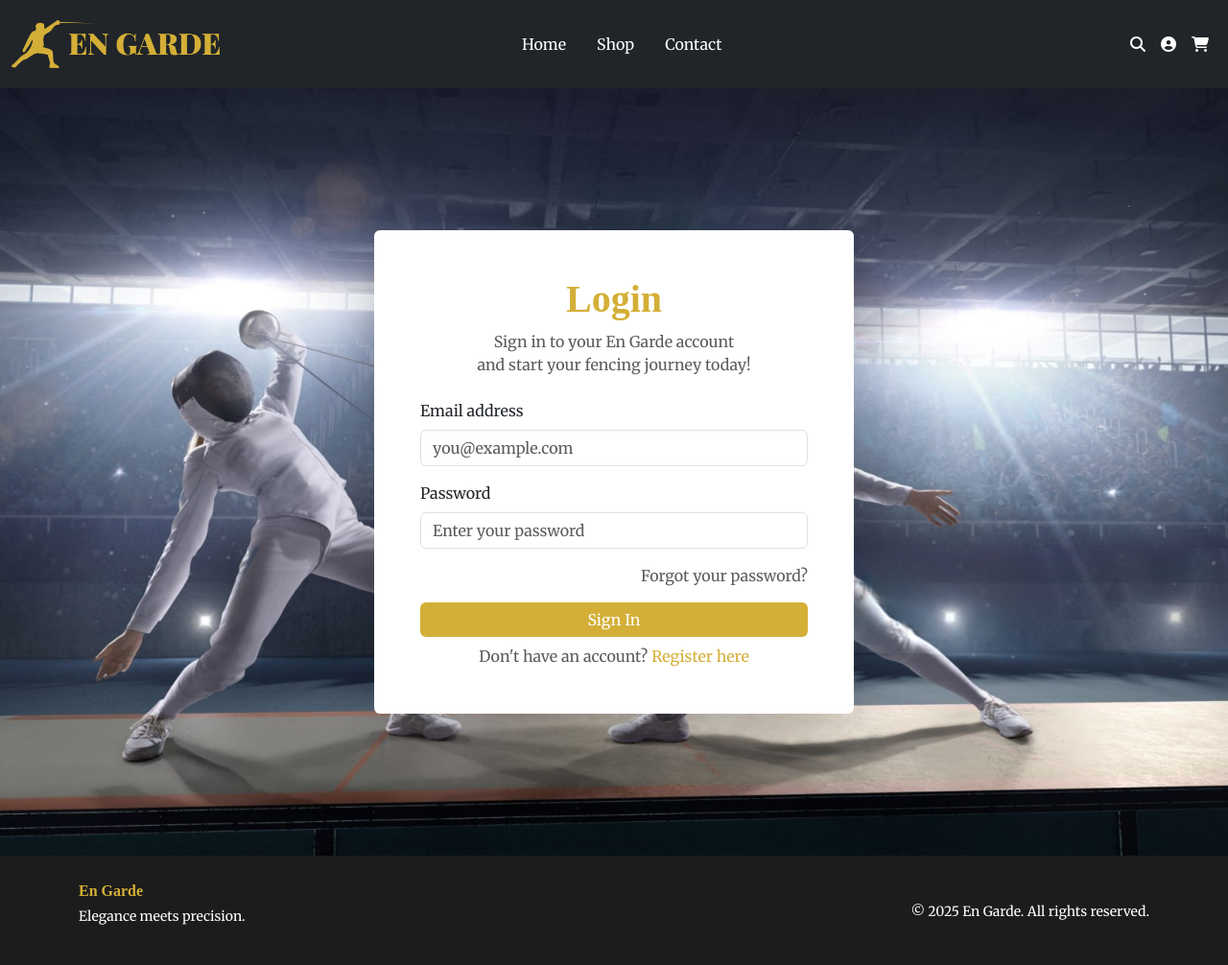
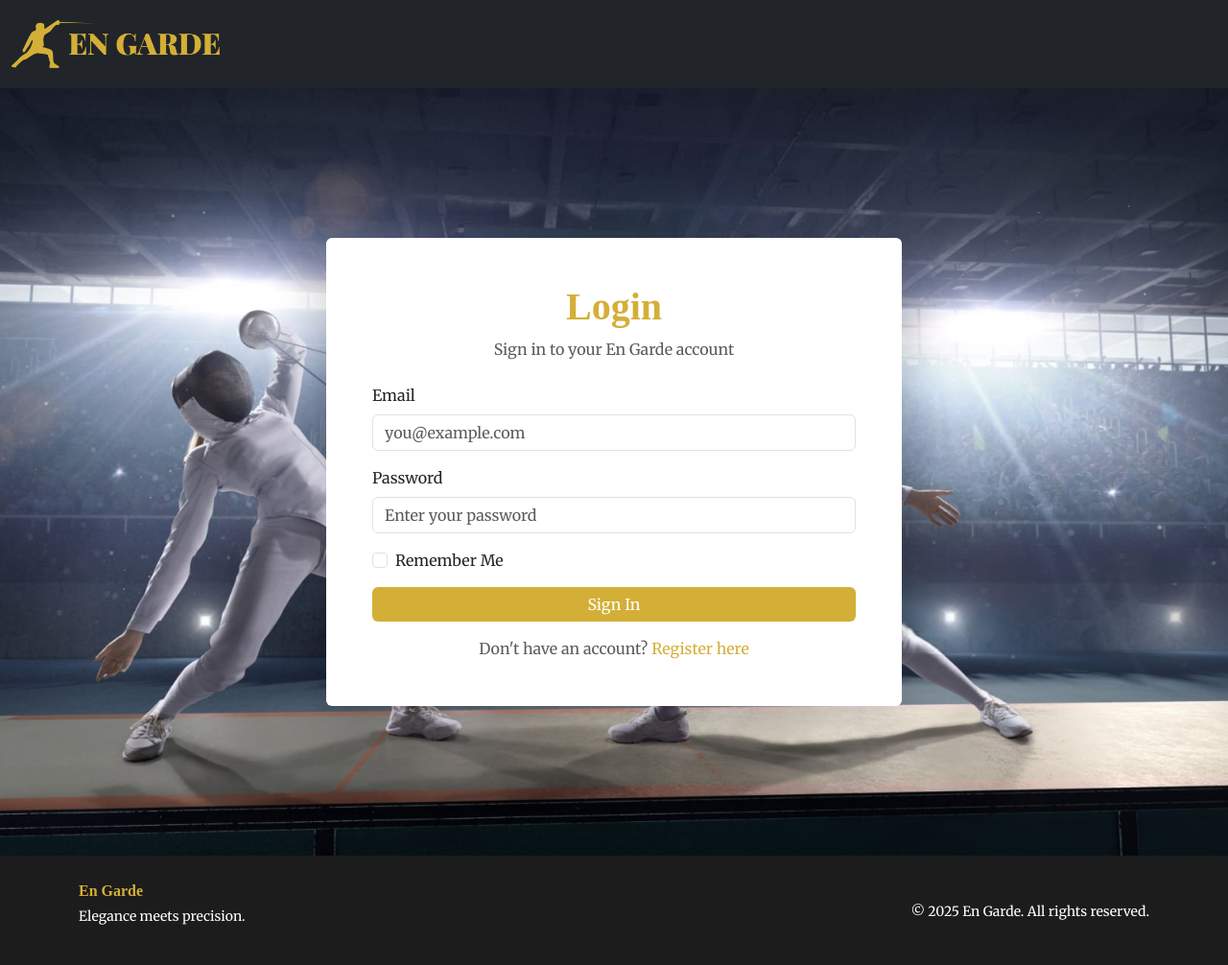
Before and after one commit to oskargarlinski/flask-engarde, a Flask app: page /login in a window 1280 px wide. Shown: the whole page at 96% size. Run offline with Flask 3, Linux system fonts and the light colour scheme; some libraries are stand-ins or nearby versions; some web fonts are replaced.

Commit message:
i was working on a mega menu but couldn't get it to work, i'll revisit another time but for now it's time for me to sleep. TODO - reimplement icons on the right side of navbar and develop the middle portion of navbar with item categories.

```diff
--- a/website/forms.py
+++ b/website/forms.py
@@ -1,5 +1,5 @@
 from flask_wtf import FlaskForm
-from wtforms import StringField, PasswordField, SubmitField
+from wtforms import StringField, PasswordField, SubmitField, BooleanField
 from wtforms.validators import DataRequired, Email, EqualTo, Length, Regexp, ValidationError
 import re
 
@@ -10,13 +10,16 @@ def strong_password(form, field):
     if len(password) < 8:
         raise ValidationError("Password must be at least 8 characters long.")
     if not re.search(r'[A-Z]', password):
-        raise ValidationError( "Password must include at least one uppercase letter.")
+        raise ValidationError(
+            "Password must include at least one uppercase letter.")
     if not re.search(r'[a-z]', password):
-        raise ValidationError( "Password must include at least one lowercase letter.")
+        raise ValidationError(
+            "Password must include at least one lowercase letter.")
     if not re.search(r'\d', password):
         raise ValidationError("Password must include at least one number.")
     if not re.search(r'[!@#$%^&*(),.?":{}|<>]', password):
-        raise ValidationError( "Password must include at least one special character.")
+        raise ValidationError(
+            "Password must include at least one special character.")
 
 
 class SignupForm(FlaskForm):
@@ -30,3 +33,12 @@ class SignupForm(FlaskForm):
     confirm_password = PasswordField('Confirm Password', validators=[
                                      DataRequired(message="Please confirm your password."), EqualTo('password', message='Passwords must match')])
     submit = SubmitField('Sign Up')
+
+
+class LoginForm(FlaskForm):
+    email = StringField('Email', validators=[DataRequired(
+        message="Email is required."), Email(message="Please enter a valid email address.")])
+    password = PasswordField('Password', validators=[
+                             DataRequired(message="Password is required.")])
+    remember = BooleanField("Remember Me")
+    submit = SubmitField("Sign In")
--- a/website/static/styles.css
+++ b/website/static/styles.css
@@ -1,8 +1,12 @@
 :root {
     --fencing-gold: #D4AF37;
     --fencing-dark: #1C1C1C;
+    --gold-weak: #cd7f32;
+    --gold-moderate: #D4AF37;
+    --gold-strong: #ffdf00;
 }
 
+/* Fonts */
 body {
     font-family: 'Merriweather', serif;
 }
@@ -13,28 +17,28 @@ h3 {
     font-family: 'Playfair Display', serif;
 }
 
+/* Navbar */
 .navbar {
     background-color: var(--fencing-dark);
 }
 
-/* Hover + active state */
+.navbar-nav .nav-link {
+    color: white;
+    transition: color 0.5s ease;
+}
+
 .navbar-nav .nav-link:hover,
 .navbar-nav .nav-link.active {
     color: var(--fencing-gold);
 }
 
-.nav-link {
-    color: white;
-    transition: color 0.5s ease;
-}
-
-.nav-link:hover {
-    color: var(--fencing-gold);
-}
-
-.login-page {
-    background: url("images/fencing-bg-1.jpeg") no-repeat center center fixed;
+/* Auth page backgrounds */
+.login-page,
+.signup-page {
     background-size: cover;
+    background-repeat: no-repeat;
+    background-position: center center;
+    background-attachment: fixed;
     min-height: 100vh;
     display: flex;
     align-items: center;
--- a/website/templates/base.html
+++ b/website/templates/base.html
@@ -22,31 +22,12 @@
     <nav class="navbar navbar-expand-lg navbar-dark bg-dark py-3">
       <div class="container-fluid d-flex align-items-center justify-content-between">
         <!-- LEFT: Logo -->
-        <div class="d-flex align-items-center" style="min-width: 218px;">
-          <a class="navbar-brand" href="#"><img src="{{ url_for('static', filename='images/logo.png') }}" alt="Brand" height="50" /></a>
+        <div class="d-flex align-items-center">
+          <a class="navbar-brand" href="{{ url_for('views.home') }}"><img src="{{ url_for('static', filename='images/logo.png') }}" alt="Brand" height="50" /></a>
         </div>
 
-        <!-- CENTER: Nav links -->
-        <div class="d-none d-lg-flex justify-content-center flex-grow-1">
-          <ul class="navbar-nav">
-            <li class="nav-item mx-2">
-              <a class="nav-link {% if active_page == 'home' %}active{% endif %}" href="{{ url_for('views.home') }}">Home</a>
-            </li>
-            <li class="nav-item mx-2">
-              <a class="nav-link {% if active_page == 'shop' %}active{% endif %}" href="{{ url_for('views.shop') }}">Shop</a>
-            </li>
-            <li class="nav-item mx-2">
-              <a class="nav-link {% if active_page == 'contact' %}active{% endif %}" href="{{ url_for('views.contact') }}">Contact</a>
-            </li>
-          </ul>
-        </div>
-
-        <!-- RIGHT: Icons -->
-        <div class="d-flex align-items-center justify-content-end" style="min-width: 218px;">
-          <a href="#" class="nav-link px-2"><i class="fa-solid fa-magnifying-glass"></i></a>
-          <a href="{{ url_for('auth.login') }}" class="nav-link px-2"><i class="fa-solid fa-circle-user"></i></a>
-          <a href="#" class="nav-link px-2"><i class="fa-solid fa-cart-shopping"></i></a>
-        </div>
+        <!-- Removed middle nav links and right icons for now -->
+        <!-- TODO: Revisit mega menu + right nav icons tomorrow -->
       </div>
     </nav>
 
@@ -72,5 +53,35 @@
 
     <script src="https://cdn.jsdelivr.net/npm/@popperjs/core@2.11.8/dist/umd/popper.min.js" integrity="sha384-I7E8VVD/ismYTF4hNIPjVp/Zjvgyol6VFvRkX/vR+Vc4jQkC+hVqc2pM8ODewa9r" crossorigin="anonymous"></script>
     <script src="https://cdn.jsdelivr.net/npm/bootstrap@5.3.3/dist/js/bootstrap.min.js" integrity="sha384-0pUGZvbkm6XF6gxjEnlmuGrJXVbNuzT9qBBavbLwCsOGabYfZo0T0to5eqruptLy" crossorigin="anonymous"></script>
+    <script>
+      const dropdown = document.querySelector('.mega-dropdown')
+      const megaMenu = document.querySelector('.mega-menu')
+
+      let timer
+
+      if (dropdown && megaMenu) {
+        dropdown.addEventListener('mouseenter', () => {
+          clearTimeout(timer)
+          megaMenu.classList.add('show-mega')
+        })
+
+        dropdown.addEventListener('mouseleave', () => {
+          timer = setTimeout(() => {
+            megaMenu.classList.remove('show-mega')
+          }, 200) // 200ms delay before hiding
+        })
+
+        megaMenu.addEventListener('mouseenter', () => {
+          clearTimeout(timer)
+          megaMenu.classList.add('show-mega')
+        })
+
+        megaMenu.addEventListener('mouseleave', () => {
+          timer = setTimeout(() => {
+            megaMenu.classList.remove('show-mega')
+          }, 200)
+        })
+      }
+    </script>
   </body>
 </html>
--- a/website/templates/home.html
+++ b/website/templates/home.html
@@ -3,6 +3,7 @@
   Home
 {% endblock %}
 
+
 {% block content %}
   <h1>Home Page</h1>
 {% endblock %}
--- a/website/templates/login.html
+++ b/website/templates/login.html
@@ -4,62 +4,66 @@
 {% endblock %}
 
 {% block content %}
-  <main class=" {{ page_class }}">
-    <div class="p-5 rounded shadow-lg bg-white" style="max-width: 500px; width: 100%;">
-      {% with messages=get_flashed_messages(with_categories=true) %}
+  <main class="login-page">
+  <div class="p-5 rounded shadow-lg bg-white" style="max-width: 600px; width: 100%;">
+    <!-- Flash messages (in case of login error) -->
+    {% with messages = get_flashed_messages(with_categories=true) %}
       {% if messages %}
-          <div id="flash-message" class="text-center mb-3">
         {% for category, message in messages %}
-              <p class="small fw-medium
-              {% if category == 'success' %}
-                  text-success
-                {% elif category == 'danger' %}
-                   text-danger
-                {% else %}
-                   text-muted
-                {% endif %}">{{ message }}</p>
+          <p class="text-center fw-medium
+            {% if category == 'success' %}text-success
+            {% elif category == 'danger' %}text-danger
+            {% else %}text-muted{% endif %}">
+            {{ message }}
+          </p>
         {% endfor %}
-          </div>
       {% endif %}
     {% endwith %}
+
     <!-- Heading -->
     <div class="text-center mb-4">
       <h1 class="fw-bold" style="font-family: 'Cinzel', serif; color: #D4AF37;">Login</h1>
-        <p class="text-muted">
-          Sign in to your En Garde account <br /> and start your fencing journey today!
-        </p>
+      <p class="text-muted">Sign in to your En Garde account</p>
     </div>
 
-      <!-- Form -->
+    <!-- Login Form -->
     <form method="POST">
+      {{ form.hidden_tag() }}
+
       <div class="mb-3">
-          <label for="inputEmail" class="form-label">Email address</label>
-          <input type="email" class="form-control" id="inputEmail" name="email" placeholder="you@example.com" required />
+        {{ form.email.label(class="form-label") }}
+        {{ form.email(class="form-control" + (' is-invalid' if form.email.errors else ''), placeholder="you@example.com") }}
+        {% for error in form.email.errors %}
+          <div class="text-danger small">{{ error }}</div>
+        {% endfor %}
       </div>
 
       <div class="mb-3">
-          <label for="inputPassword" class="form-label">Password</label>
-          <input type="password" class="form-control" id="inputPassword" name="password" placeholder="Enter your password" required />
+        {{ form.password.label(class="form-label") }}
+        {{ form.password(class="form-control" + (' is-invalid' if form.password.errors else ''), placeholder="Enter your password") }}
+        {% for error in form.password.errors %}
+          <div class="text-danger small">{{ error }}</div>
+        {% endfor %}
       </div>
 
-        <!-- Forgot password link -->
-        <div class="mb-3 text-end">
-          <a href="#" class="text-decoration-none text-muted">Forgot your password?</a>
+      <div class="mb-3 form-check">
+        {{ form.remember(class="form-check-input") }}
+        {{ form.remember.label(class="form-check-label") }}
       </div>
 
-        <!-- Submit button -->
-        <div class="d-grid">
-          <button type="submit" class="btn btn-dark" style="background-color: #D4AF37; border: none;">Sign In</button>
+      <div class="d-grid mb-3">
+        {{ form.submit(class="btn btn-dark", style="background-color: #D4AF37; border: none;") }}
       </div>
+
       <div class="text-center">
-          <p class="mb-0 mt-2 text-muted">
-            Don't have an account?
+        <p class="mb-0 text-muted">Don't have an account?
           <a href="{{ url_for('auth.sign_up') }}" class="text-decoration-none" style="color: #D4AF37;">Register here</a>
         </p>
       </div>
     </form>
   </div>
 </main>
+
 
   <script>
     setTimeout(() => {
```
Also changed, not shown: other parts of website/static/styles.css (+56 -9 lines), website/auth.py (+37 -5 lines), website/templates/sign_up.html (+6 -5 lines), instance/database.db. Lines whose indentation alone changed are shown as unchanged.
